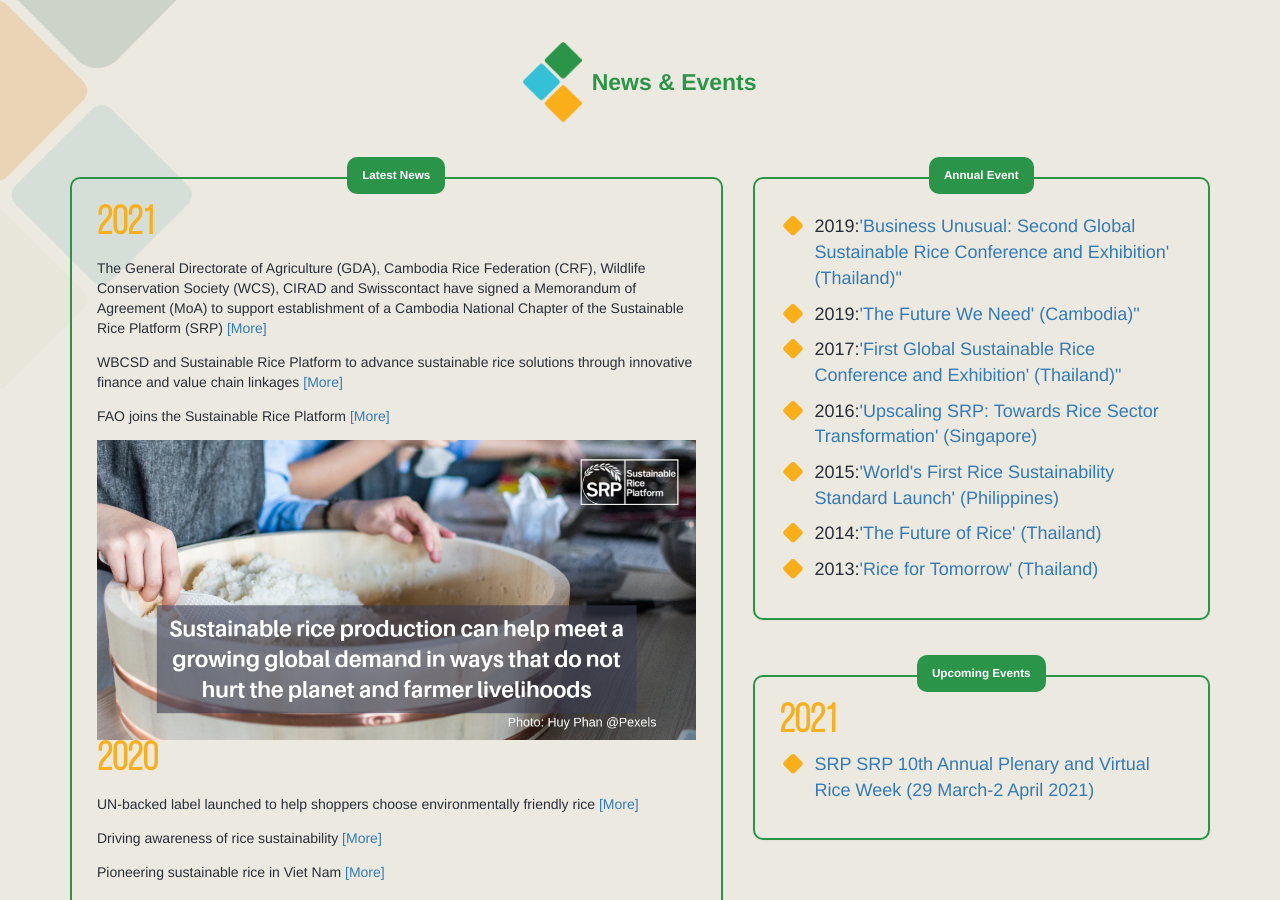
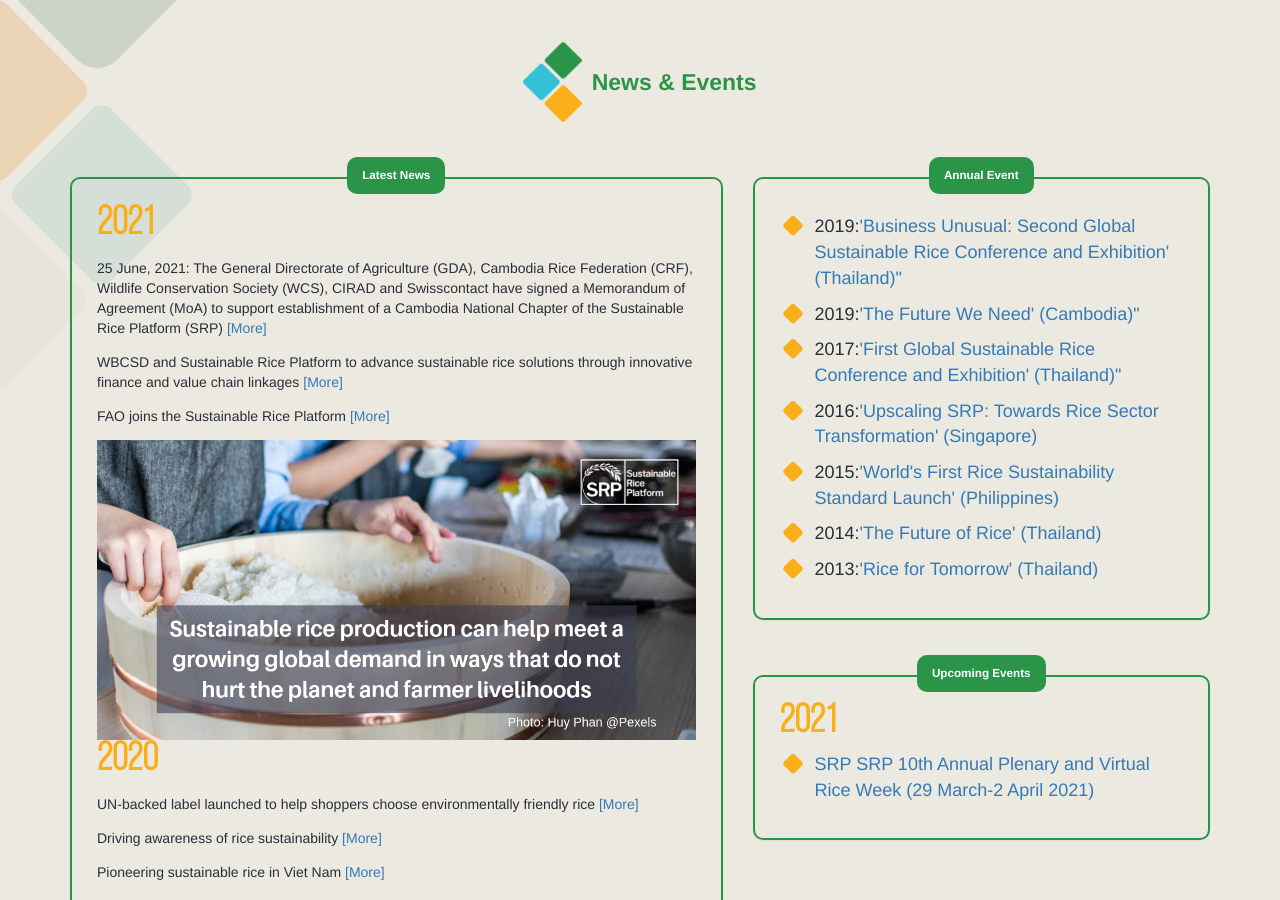
Before and after one commit to sustainablericeplatform/sustainablericeplatform.github.io, a Jekyll site: the page built from News-and-Events/index.html, in a window 1280 px wide and 900 px high, scrolled down 433 px. Built offline with Jekyll 4.4.1, drawn with Linux system fonts in a browser that asks for light colours.

Commit message:
Update index.html

```diff
--- a/News-and-Events/index.html
+++ b/News-and-Events/index.html
@@ -18,7 +18,7 @@
                     </div>
                     <div class="panel-body">
                         <h1 class="year">2021</h1>
-                        <p>The General Directorate of Agriculture (GDA), Cambodia Rice Federation (CRF), Wildlife Conservation Society (WCS), CIRAD and Swisscontact have signed a Memorandum of Agreement (MoA) to support establishment of a Cambodia National Chapter of the Sustainable Rice Platform (SRP) <a href="/assets/docs/Press Release_210625_SRP Cambodia Chapter Ceremony Signing.pdf> Overview - SRP" target=_blank">[More]</a></p>
+                        <p>25 June, 2021: The General Directorate of Agriculture (GDA), Cambodia Rice Federation (CRF), Wildlife Conservation Society (WCS), CIRAD and Swisscontact have signed a Memorandum of Agreement (MoA) to support establishment of a Cambodia National Chapter of the Sustainable Rice Platform (SRP) <a href="/assets/docs/Press Release_210625_SRP Cambodia Chapter Ceremony Signing.pdf>" target=_blank">[More]</a></p>
                         <p>WBCSD and Sustainable Rice Platform to advance sustainable rice solutions through innovative finance and value chain linkages <a href="https://www.wbcsd.org/Programs/Food-and-Nature/News/WBCSD-and-Sustainable-Rice-Platform-to-advance-sustainable-rice-solutions-through-innovative-finance-and-value-chain-linkages" target="_blank">[More]</a></p>
                         <p>FAO joins the Sustainable Rice Platform <a href="http://www.fao.org/asiapacific/news/detail-events/en/c/1391829/" target="_blank">[More]</a></p>
                         <img src="/assets/images/Sustainable rice production - TW.png" class="img-responsive" />
```
